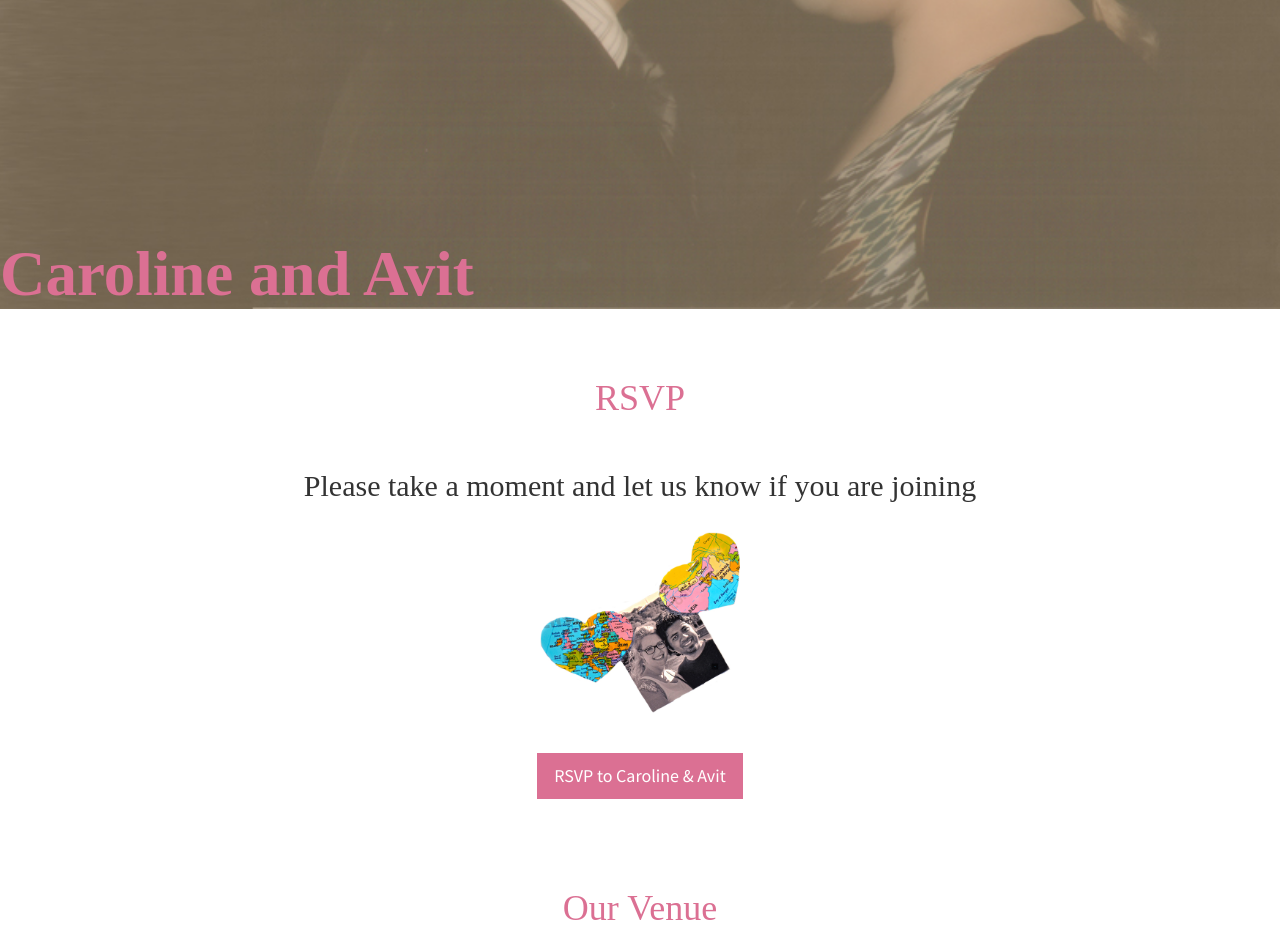
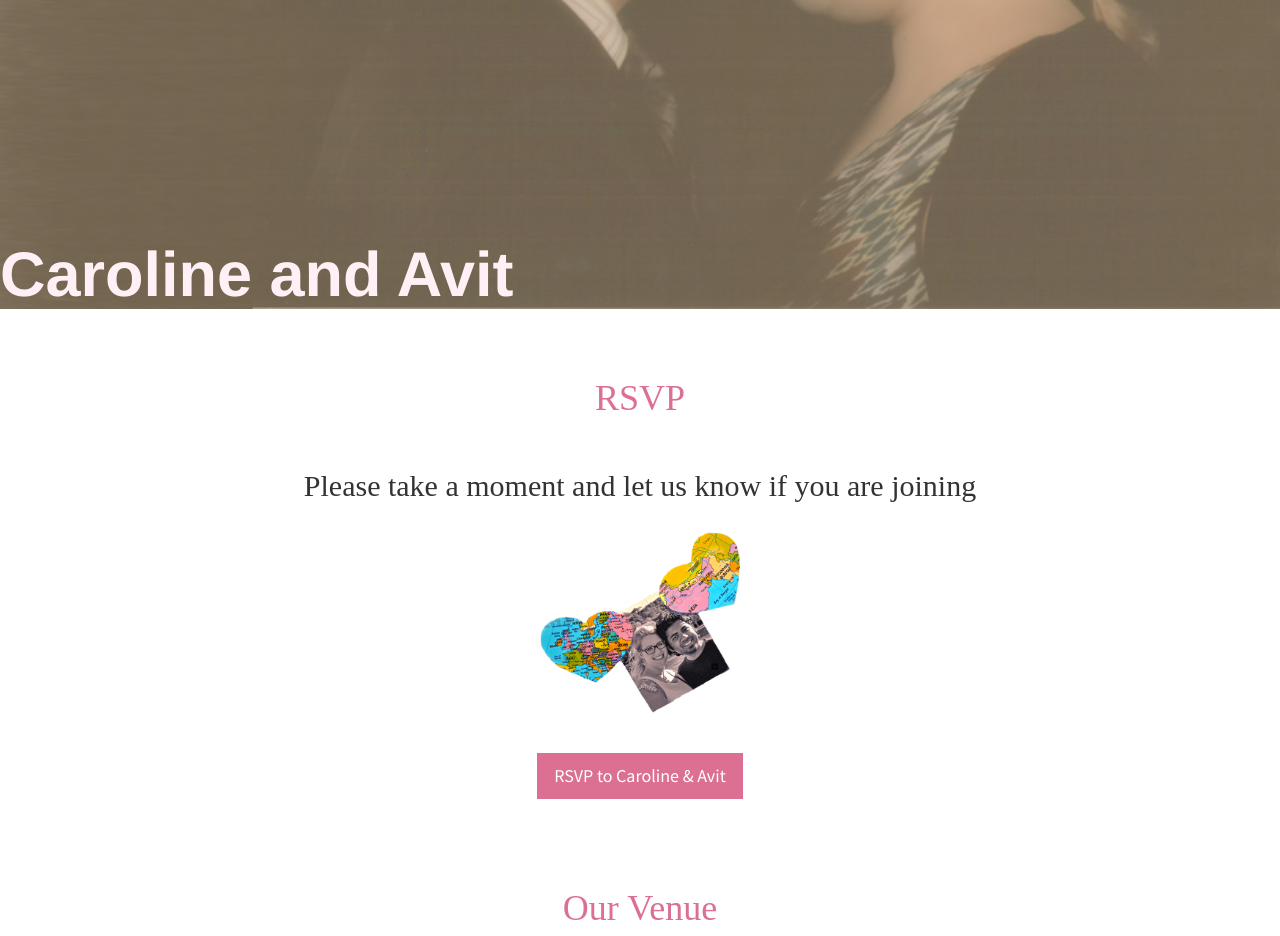
Before and after one commit to MonchiLin/carowedavit.github.io, a Jekyll site: the page built from index.html, in a window 1280 px wide. Shown: the part 591-1527 px from the top of the page. Built offline with Jekyll 4.4.1, drawn with Linux system fonts in a browser that asks for light colours; grey boxes are pictures that could not be loaded.

Commit message:
profile updated

```diff
--- a/css/stylish-portfolio.css
+++ b/css/stylish-portfolio.css
@@ -17,11 +17,11 @@ body {
 }
 
 .text-vertical-center {
-    font-family: Papyrus;
+    font-family: Helvetica;
     display: table-cell;
     text-align: left;
     vertical-align: bottom;
-    color: #DB7093;
+    color: #FFF0F5;
     text-indent: 0em;
 }
 
```
